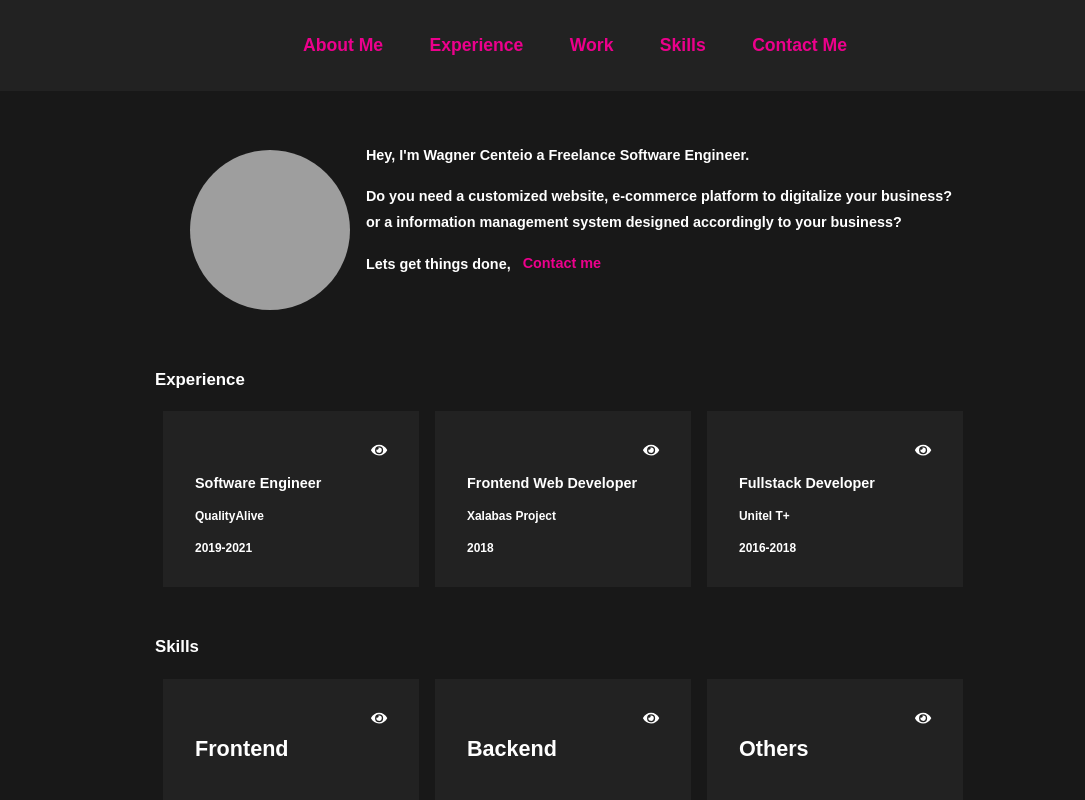
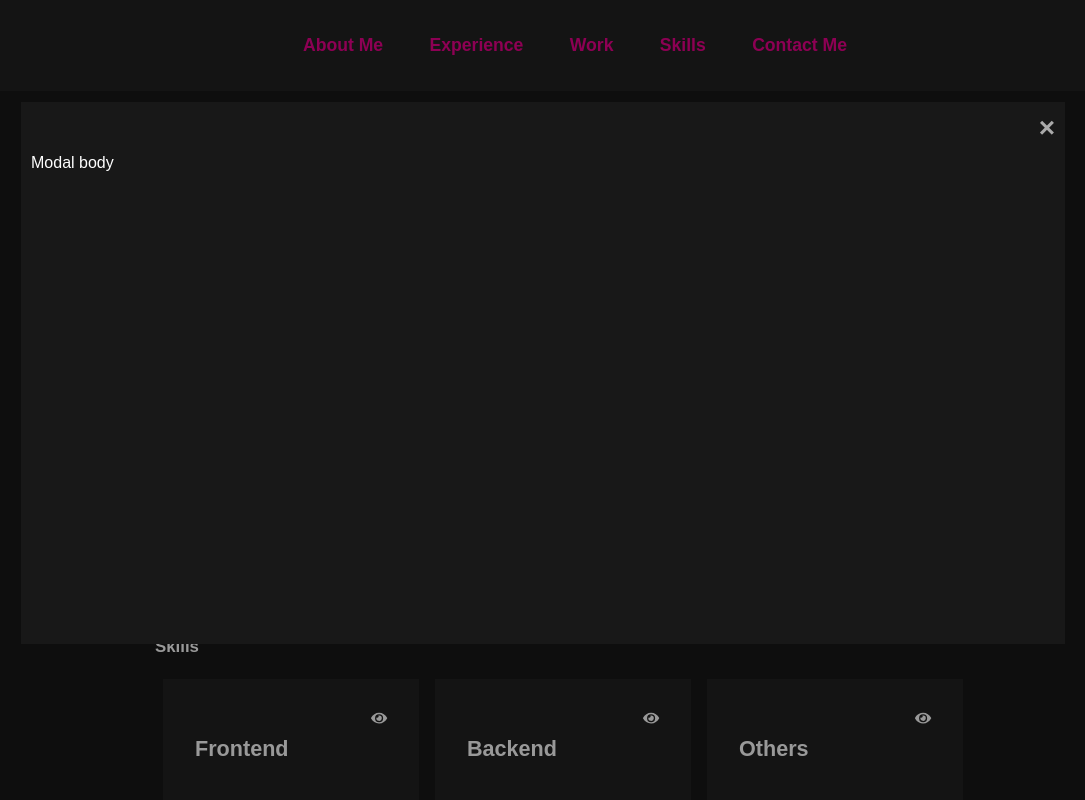
Before and after one commit to WagnerCenteio/wacsite, a website: page index.html in a window 1280 px wide. Both pictures are taken after a click on the link "Contact Me". Shown: the top 800 px of the page, without its empty margins (97-1182 px from the left). Drawn offline with Linux system fonts and the light colour scheme; grey boxes are pictures that could not be loaded.

Commit message:
modal 80%

```diff
--- a/index.css
+++ b/index.css
@@ -112,14 +112,54 @@ div.card p {
 
 div.modal {
 	display: none;
-	opacity: 0.6;
-	background-color: #000000;
-	z-index: 300;
-	position: absolute;
+	background-color: rgb(0, 0, 0); /* Fallback color */
+	background-color: rgba(0, 0, 0, 0.4); /* Black w/ opacity */
+	z-index: 3;
+	position: fixed;
 	top: 0;
 	left: 0;
 	height: 100%;
 	width: 100%;
+	padding-top: 8%;
+	overflow: auto;
+	animation-name: animatetop;
+	animation-duration: 0.5s;
+}
+
+div.modal .modal-title {
+	width: 80%;
+	height: 22px;
+	margin: 0 auto;
+	background-color: #181818;
+	z-index: 4;
+	position: relative;
+	padding: 10px;
+}
+
+div.modal .modal-body {
+	width: 80%;
+	height: 60vh;
+	margin: 0 auto;
+	background-color: #181818;
+	z-index: 4;
+	position: relative;
+	padding: 10px;
+}
+
+/* The Close Button */
+.close {
+	color: #aaa;
+	float: right;
+	font-size: 28px;
+	font-weight: bold;
+	cursor: pointer;
+}
+
+.close:hover,
+.close:focus {
+	color: black;
+	text-decoration: none;
+	cursor: pointer;
 }
 
 /**
@@ -177,3 +217,15 @@ a:hover {
 		opacity: 1;
 	}
 }
+
+/* Add Animation */
+@keyframes animatetop {
+	from {
+		top: -300px;
+		opacity: 0;
+	}
+	to {
+		top: 0;
+		opacity: 1;
+	}
+}
--- a/index.html
+++ b/index.html
@@ -17,7 +17,7 @@
 				<a href="#">Experience</a>
 				<a href="#">Work</a>
 				<a href="#">Skills</a>
-				<a href="#">Contact Me</a>
+				<a href="#" onclick="openModal()">Contact Me</a>
 			</nav>
 		</header>
 
@@ -30,7 +30,7 @@
 					<p class="animate">Hey, I'm Wagner Centeio a Freelance Software Engineer.</p>
 					<p>Do you need a customized website, e-commerce platform to digitalize your business? <br/><br/> or a information management system designed accordingly to your business?</p> </p>
 					<p class="animate">
-						Lets get things done, <a class="contact-link" href="#">Contact me</a>
+						Lets get things done, <a class="contact-link" onclick="openModal()" href="#">Contact me</a>
 					</p>
 				</div>
 			</section>
@@ -123,7 +123,7 @@
 		</footer>
 
 		<div class="modal">
-			<div class="modal-title">Modal Title</div>
+			<div class="modal-title"><span class="close">&times;</span></div>
 			<div class="modal-body">Modal body</div>
 		</div>
 
--- a/index.js
+++ b/index.js
@@ -35,3 +35,5 @@ function closeModal() {
 }
 
 document.querySelectorAll('.card').forEach((card) => card.addEventListener('click', openModal));
+
+document.querySelector('.close').addEventListener('click', closeModal);
```
